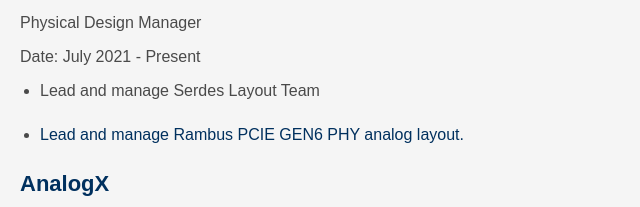
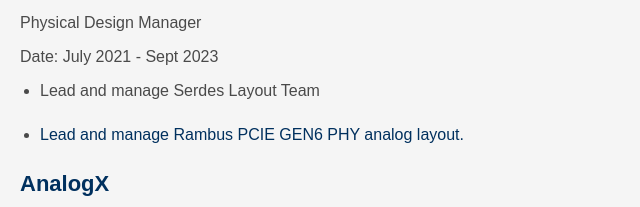
Before and after one commit to jxd1207/jxd1207.github.io, a plain HTML site: page index.html in a window 1280 px wide. Shown: the part 272-479 px from the top of the page, 0-640 px from the left. Drawn offline with Linux system fonts and the light colour scheme.

Commit message:
updated the rambus date

```diff
--- a/index.html
+++ b/index.html
@@ -26,7 +26,7 @@
 				<li>
 					<h3><a href="https://www.rambus.com/">Rambus</a></h3>
 					<p>Physical Design Manager</p>
-					<p>Date: July 2021 - Present</p>
+					<p>Date: July 2021 - Sept 2023</p>
 					<ul>
 						<li>Lead and manage Serdes Layout Team</li>
 						<li><a href ="https://www.rambus.com/interface-ip/serdes/pcie6-phy/">Lead and manage Rambus PCIE GEN6 PHY analog layout.</a></li>
```
